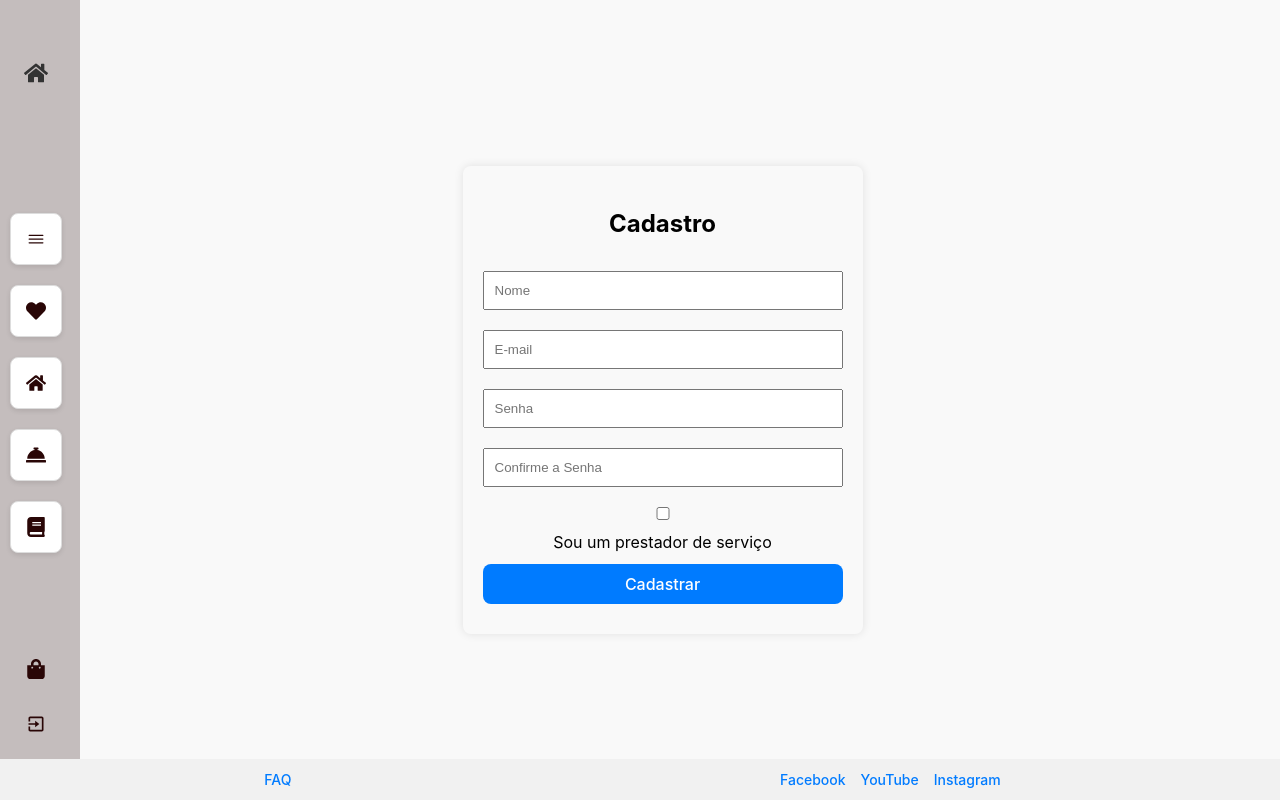
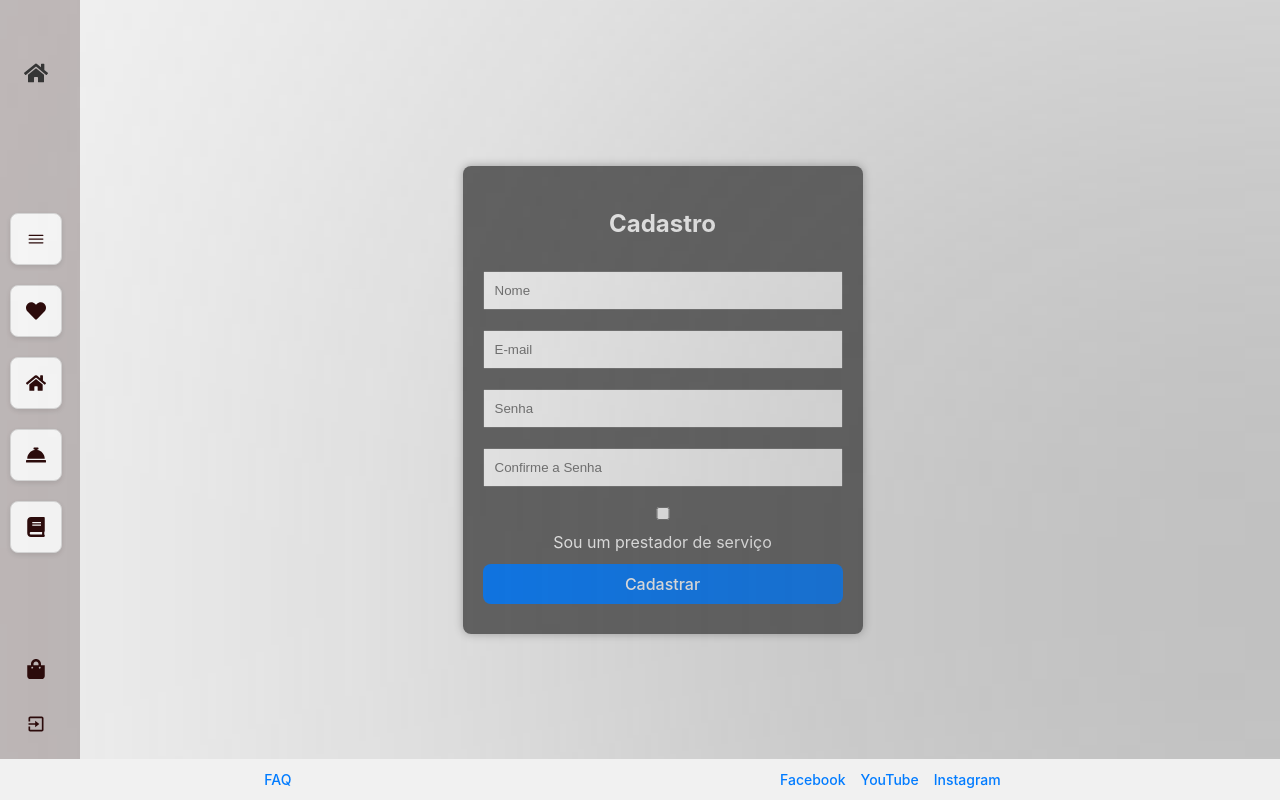
Before and after one commit to MMAbbadi/mais-ti-barbearia, a React (Vite) app: page /register in a window 1280 px wide. Built offline with nearby package versions, Linux system fonts and the light colour scheme.

Commit message:
feat: Melhorias estilização CSS página Cadastro

```diff
--- a/src/pages/Register.css
+++ b/src/pages/Register.css
@@ -1,5 +1,9 @@
 * {
   box-sizing: border-box;
+}
+
+body {
+  position: fixed;
 }
 
 .register-container {
@@ -7,11 +11,24 @@
   margin: auto;
   padding: 20px;
   border-radius: 8px;
-    box-shadow: 0 0 10px rgba(0, 0, 0, 0.1);
+  box-shadow: 0 0 10px rgba(0, 0, 0, 0.3);
   text-align: center;
+  background: rgba(0, 0, 0, 0.6); /* Fundo escuro translúcido */
+  color: white; /* Deixar o texto mais visível */
 }
 
-  input, button {
+.register-container::before {
+  content: "";
+  position: absolute;
+  width: 100%;
+  height: 100%;
+  background: #555;
+  filter: blur(500px);
+  color: white;
+}
+
+input,
+button {
   width: 100%;
   padding: 10px;
   margin: 10px 0;
```
Lines whose indentation alone changed are shown as unchanged.
